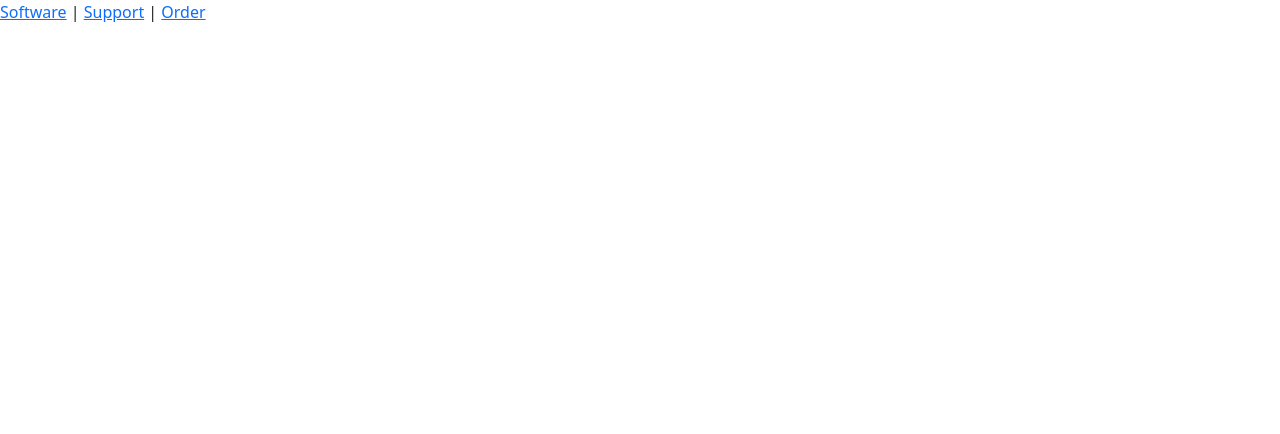
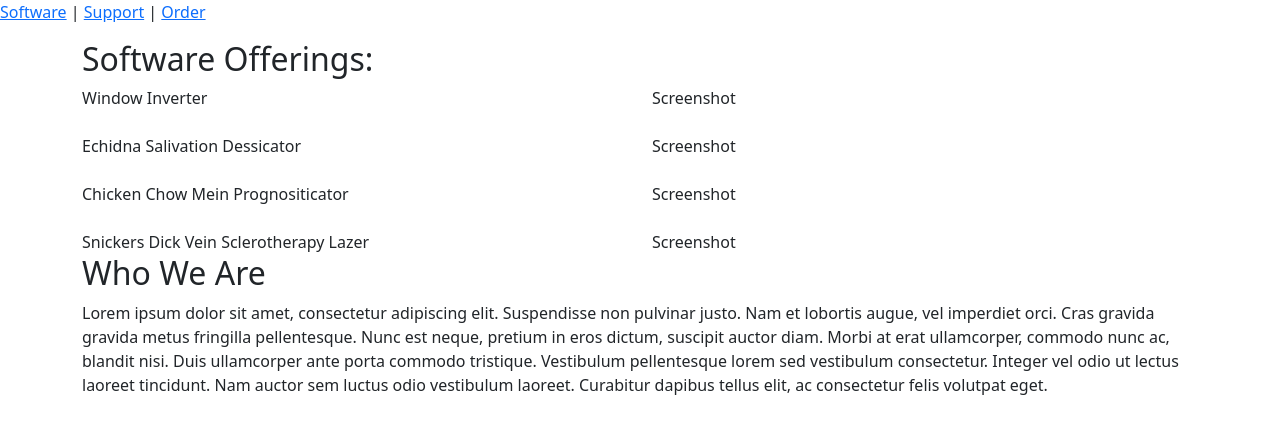
Before and after one commit to jmash/ds_studio, a React (Create React App) app: page / in a window 1280 px wide. Shown: the top 434 px of the page. Built offline with nearby package versions, Linux system fonts and the light colour scheme.

Commit message:
:construction: added index route to index.js

```diff
--- a/src/index.js
+++ b/src/index.js
@@ -7,12 +7,14 @@
 import Software from './routes/software';
 import Support from './routes/support';
 import Order from './routes/order';
+import Main from './routes/main';
 import 'bootstrap/dist/css/bootstrap.min.css';
 
 ReactDOM.render(
   <BrowserRouter>
     <Routes>
       <Route path="/" element={<App/>}>
+        <Route index element={<Main />} />
         <Route path="software" element={<Software />} />
         <Route path="support" element={<Support />} />
         <Route path="order" element={<Order />} />
```
